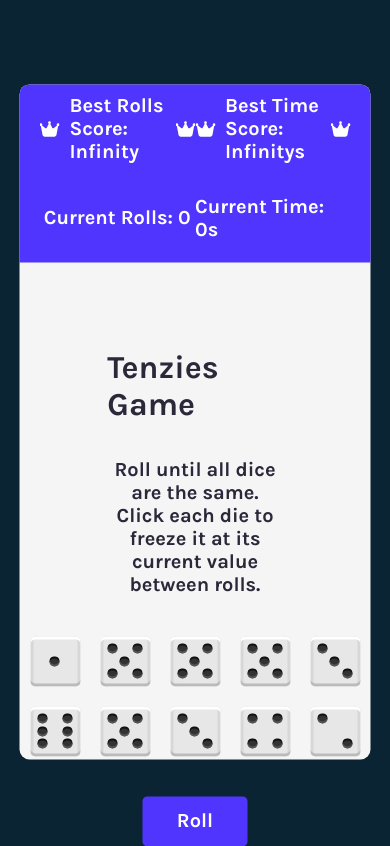
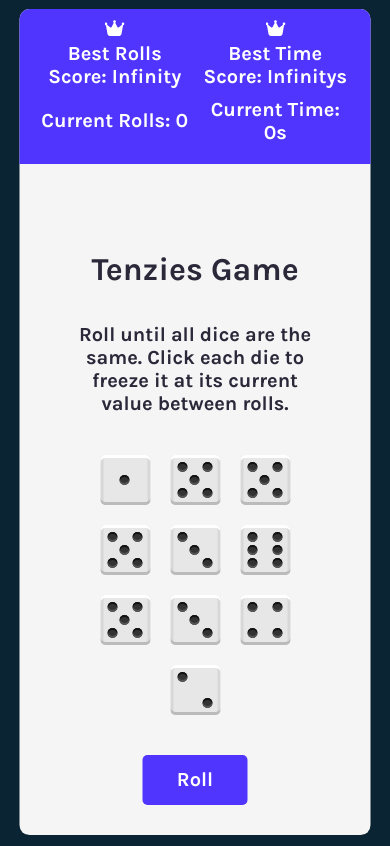
Before and after one commit to TwickE/TenziesGame, a React (Vite) app: page / in a window 390 px wide. Built offline with nearby package versions, Linux system fonts and the light colour scheme.

Commit message:
Made the website responsive

```diff
--- a/src/App.jsx
+++ b/src/App.jsx
@@ -117,7 +117,7 @@ function App() {
                     <h1>Tenzies Game</h1>
                     <p>Roll until all dice are the same. Click each die to freeze it at its current value between rolls.</p>
                 </section>
-                <div className='container-dies'>
+                <div className='container-dice'>
                     {diceElements}
                 </div>
                 <button className='roll-btn' onClick={roll}>{tenzies ? "New Game" : "Roll"}</button>
--- a/src/Header.jsx
+++ b/src/Header.jsx
@@ -6,15 +6,13 @@ function Header(props) {
                 <div className='score-item-container'>
                     <img className='score-icon' src={crown} alt="crown icon" />
                     <h2 className='score-item' style={{gridArea: '1 / 1 / 2 / 2'}}>Best Rolls Score: {props.bestRolls}</h2>
-                    <img className='score-icon' src={crown} alt="crown icon" />
                 </div>
-                <h2 className='score-item' style={{gridArea: '2 / 1 / 3 / 2'}}>Current Rolls: {props.rolls}</h2>
+                <h2 className='score-item' style={{gridArea: '2 / 1 / 3 / 2', marginTop: '0'}}>Current Rolls: {props.rolls}</h2>
                 <div className='score-item-container'>
                     <img className='score-icon' src={crown} alt="crown icon" />
                     <h2 className='score-item' style={{gridArea: '1 / 2 / 2 / 3'}}>Best Time Score: {props.bestTime}s</h2>
-                    <img className='score-icon' src={crown} alt="crown icon" />
                 </div>
-                <h2 className='score-item' style={{gridArea: '2 / 2 / 3 / 3'}}>Current Time: {props.time}s</h2>
+                <h2 className='score-item' style={{gridArea: '2 / 2 / 3 / 3', marginTop: '0'}}>Current Time: {props.time}s</h2>
         </section>
     )
 }
--- a/src/index.css
+++ b/src/index.css
@@ -17,8 +17,8 @@ main {
     flex-direction: column;
     align-items: center;
     width: 80dvh;
-    height: 80dvh;
     max-width: 90dvw;
+    min-height: 80dvh;
     background-color: #f5f5f5;
     border-radius: 10px;
 }
@@ -26,7 +26,8 @@ main {
 .header {
     display: grid;
     grid-template-columns: repeat(2, 1fr);
-    grid-template-rows: repeat(2, 1fr);
+    grid-template-rows: 1fr 0.75fr;
+    grid-column-gap: 10px;
     place-items: center;
     width: 100%;
     background-color: #5035ff;
@@ -37,18 +38,21 @@ main {
 }
 
 .score-item {
-    margin: 10px 0 10px 0;
+    margin: 5px 0 10px 0;
     font-size: 1.25rem;
+    text-align: center;
 }
 
 .score-item-container {
     display: flex;
-    flex-direction: row;
-    gap: 10px;
+    flex-direction: column;
+    align-items: center;
+    gap: 0;
 }
 
 .score-icon {
     width: 20px;
+    margin-top: 10px;
 }
 
 .game-info {
@@ -60,7 +64,7 @@ main {
     margin-top: 60px;
 }
 
-.container-dies {
+.container-dice {
     display: grid;
     grid-template-columns: repeat(5, 1fr);
     gap: 20px;
@@ -95,19 +99,23 @@ main {
 .pip:nth-child(2) {
 	grid-area: b;
 }
+
 .pip:nth-child(3) {
 	grid-area: c;
 }
+
 .pip:nth-child(4) {
 	grid-area: d;
 }
+
 .pip:nth-child(5) {
 	grid-area: e;
 }
+
 .pip:nth-child(6) {
 	grid-area: f;
 }
-/* This selects the last pip of odd-valued dice (1, 3, 5) and positions the pip in the center */
+
 .pip:nth-child(odd):last-child {
 	grid-area: g;
 }
@@ -122,6 +130,7 @@ main {
     font-size: 1.25rem;
     font-family: 'Karla', sans-serif;
     cursor: pointer;
+    margin-bottom: 30px;
 }
 
 .roll-btn:active {
@@ -133,13 +142,15 @@ main {
     flex-direction: column;
     align-items: center;
     justify-content: center;
-    max-width: 50%;
+    width: 50%;
+    min-width: 250px;
 }
 
 .tenzies-info > h1 {
     color: #2B283A;
     font-size: 2rem;
     margin-bottom: 15px;
+    text-align: center;
 }
 
 .tenzies-info > p {
@@ -148,3 +159,13 @@ main {
     margin-bottom: 0;
     text-align: center;
 }
+
+@media only screen and (max-width: 420px){
+    .container-dice {
+        grid-template-columns: repeat(3, 1fr);
+    }
+
+    .container-dice > :last-child {
+        grid-column: 2;
+    }
+}
```
